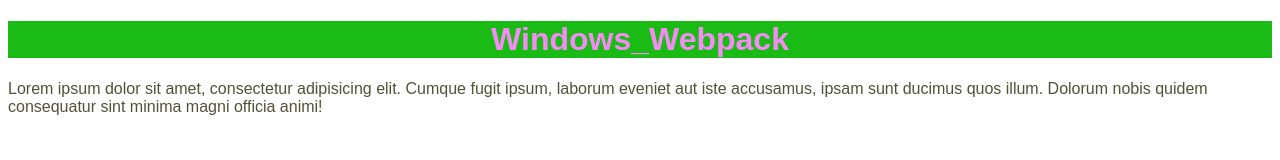
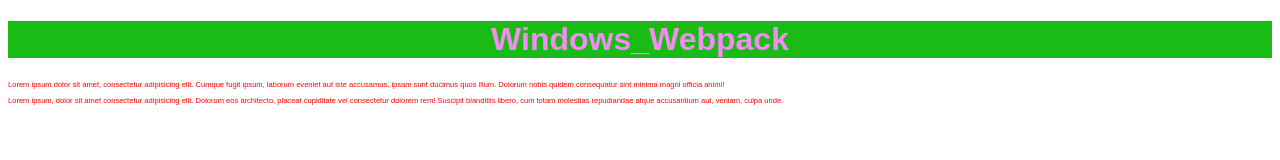
Before and after one commit to tranceyos2419/webpack_template, a website built with webpack: page index.html in a window 1280 px wide. Built offline with nearby package versions, Linux system fonts and the light colour scheme.

Commit message:
add css loader

```diff
--- a/index.html
+++ b/index.html
@@ -14,6 +14,9 @@
     <div class="container">
         <p>Lorem ipsum dolor sit amet, consectetur adipisicing elit. Cumque fugit ipsum, laborum eveniet aut iste accusamus, ipsam sunt ducimus quos illum. Dolorum nobis quidem consequatur sint minima magni officia animi!</p>
     </div>
+    <div class="container">
+        <p>Lorem ipsum, dolor sit amet consectetur adipisicing elit. Dolorum eos architecto, placeat cupiditate vel consectetur dolorem rem! Suscipit blanditiis libero, cum totam molestias repudiandae atque accusantium aut, veniam, culpa unde.</p>
+    </div>
 </body>
 <script src="./dist/bundle.js"></script>
 </html>
--- a/package.json
+++ b/package.json
@@ -20,6 +20,8 @@
     "babel-polyfill": "^6.26.0",
     "babel-preset-env": "^1.7.0",
     "babel-preset-stage-0": "^6.24.1",
+    "css-loader": "^0.28.11",
+    "style-loader": "^0.21.0",
     "webpack": "^4.12.0",
     "webpack-cli": "^3.0.3",
     "webpack-dev-server": "^3.1.4"
--- a/src/js/main.js
+++ b/src/js/main.js
@@ -1,4 +1,5 @@
 import * as run from './run';
+import '../css/style.css';
 
 run.exist();
 
--- a/src/js/run.js
+++ b/src/js/run.js
@@ -2,7 +2,7 @@
 
 export let exist = () => {
 
-    console.log("Let's run");
+    // console.log("Let's run");
     console.log("time " + lib.time);
 
     console.log("ES_arrow " + lib.multiplyES6(2, 3));
--- a/src/scss/body.scss
+++ b/src/scss/body.scss
@@ -1,5 +1,6 @@
 body{
     .container{
-        color: #525138;
+        font-size: 0.2cm;
+        color: red;
     }
 }
--- a/src/scss/style.scss
+++ b/src/scss/style.scss
@@ -1,3 +1,3 @@
 @import './base.scss';
 @import './header.scss';
-@import './body'
+@import './body.scss'
--- a/webpack.config.js
+++ b/webpack.config.js
@@ -20,7 +20,11 @@
                         presets: ['env', 'stage-0'] //how to compile js files
                     }
                 }
-            }
+            },
+            {
+                test: /\.css$/,
+                use: [ 'style-loader', 'css-loader' ]
+              }
         ]
     }
 };
```
Also changed, not shown: src/css/style.css, 1 other file.
